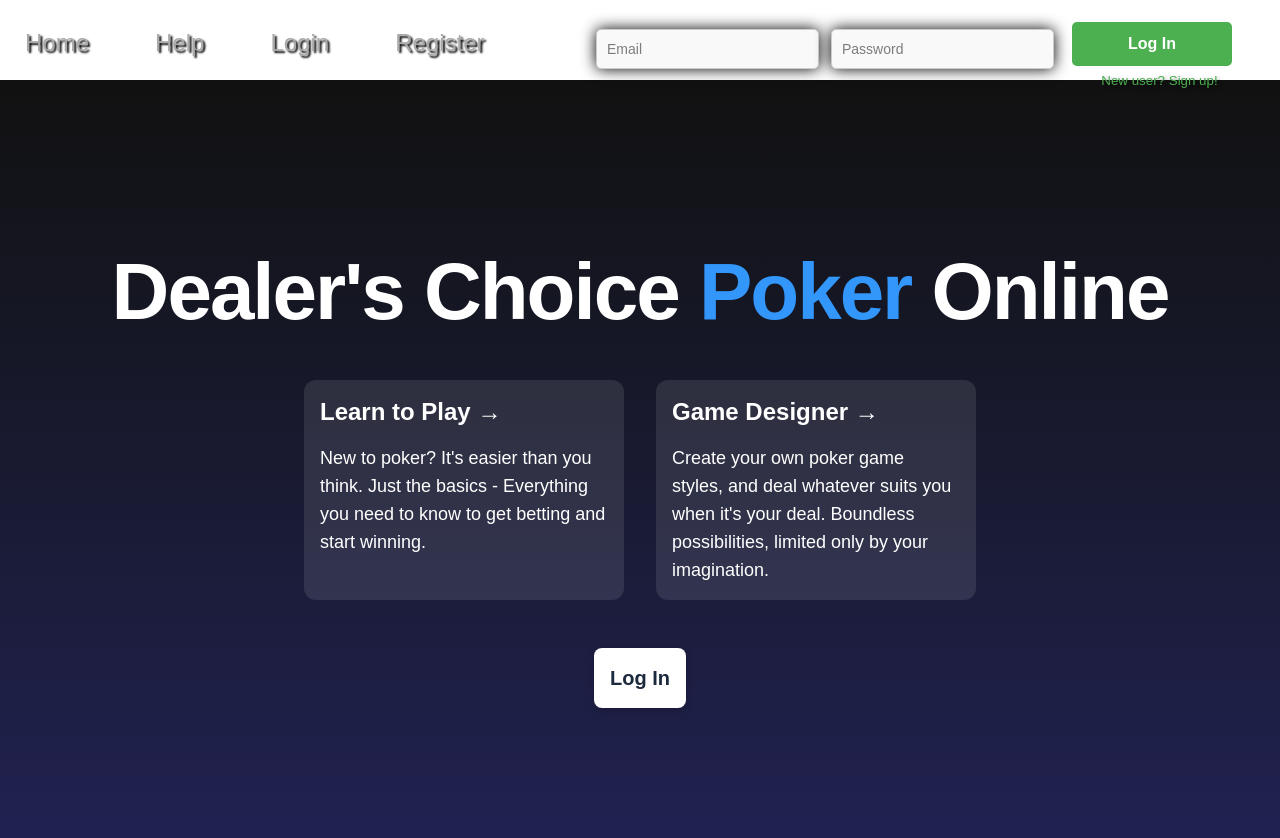
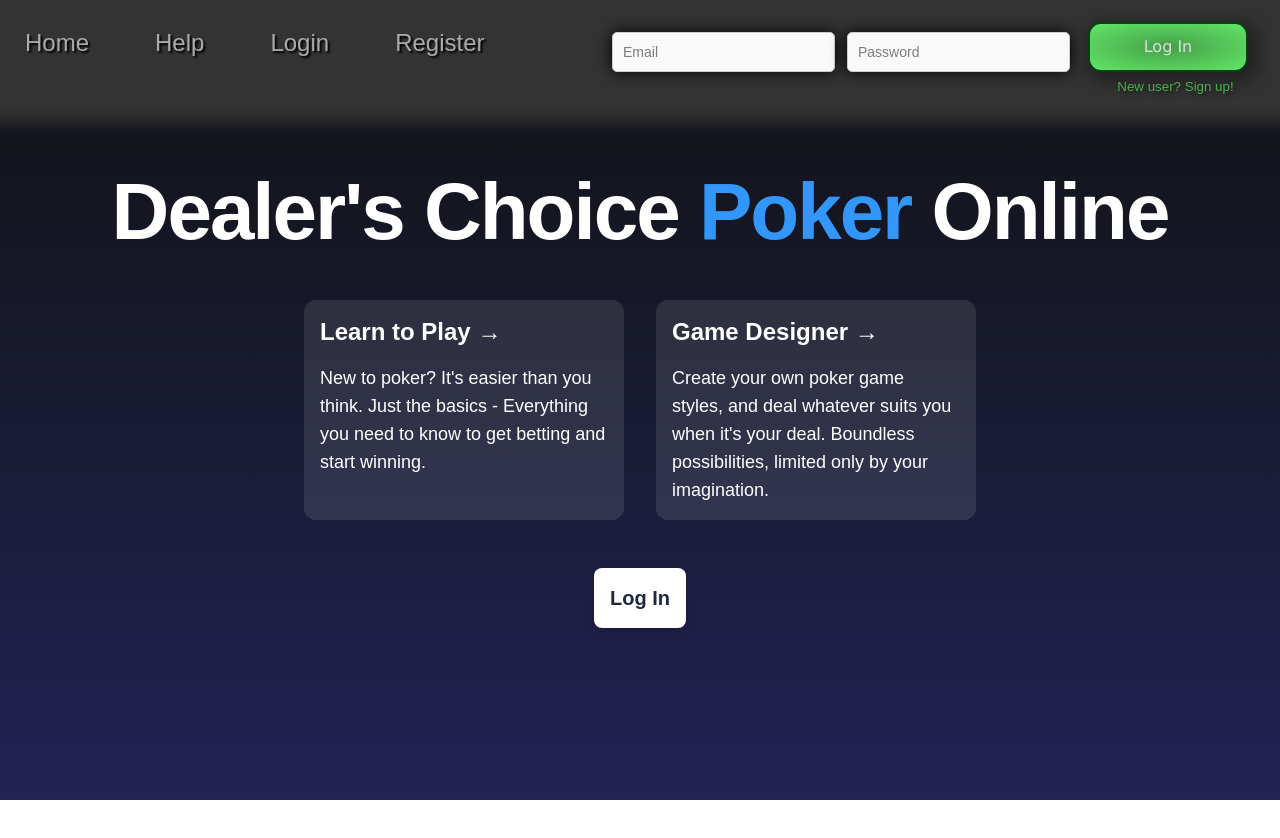
Before and after one commit to tastyhamsandwich/dcp-direct, a Next.js app: page / in a window 1280 px wide. Shown: the top 838 px of the page. After the commit the page ends 800 px from the top, so only its background shows below. Built offline with nearby package versions, Linux system fonts and the light colour scheme; no server answers.

Commit message:
Updates to styling and layout

```diff
--- a/src/app/dashboard/layout.tsx
+++ b/src/app/dashboard/layout.tsx
@@ -57,7 +57,7 @@ export default function DashboardLayout({
             {/* Sidebar */}
             <div className="w-64 bg-[#333] text-white shadow-xl">
                 {/* Profile Section */}
-                <div className="p-6 pt-10 border-b border-gray-700">
+                <div className="p-6 pt-10 mt-20 border-b border-gray-700">
                     <div className="flex flex-col items-center">
                         <div
                             className="relative w-32 h-32 mb-4 cursor-pointer group"
--- a/src/app/layout.tsx
+++ b/src/app/layout.tsx
@@ -1,10 +1,10 @@
 import type { Metadata } from "next";
 import NavBar from '@comps/nav/NavBar';
-//import { Geist, Geist_Mono } from "next/font/google";
+import { Geist, Geist_Mono } from "next/font/google";
 import "./globals.css";
 import { AuthProvider } from '@contexts/authContext';
 
-/*const geistSans = Geist({
+const geistSans = Geist({
   variable: "--font-geist-sans",
   subsets: ["latin"],
 });
@@ -12,13 +12,13 @@ import { AuthProvider } from '@contexts/authContext';
 const geistMono = Geist_Mono({
   variable: "--font-geist-mono",
   subsets: ["latin"],
-});*/
+});
 
 export const metadata: Metadata = {
   title: "DCP Direct",
-  description: "Digital Card Poker - Direct Play",
+  description: "Dealer's Choice Poker",
 };
-//className={`${geistSans.variable} ${geistMono.variable} antialiased`}
+
 export default function RootLayout({
   children,
 }: Readonly<{
@@ -26,9 +26,7 @@ export default function RootLayout({
 }>) {
   return (
     <html lang="en">
-      <body
-
-      >
+      <body className={`${geistSans.variable} ${geistMono.variable} antialiased`}>
         <AuthProvider>
           <NavBar />
           {children}
--- a/src/components/nav/NavBar.tsx
+++ b/src/components/nav/NavBar.tsx
@@ -1,12 +1,12 @@
 import React from 'react'
 import NavLinks from './NavLinks';
 import NavRight from './NavRight';
-import '@app/styles.module.css';
+import './navstyles.css';
 
 const NavBar = () => {
 
   return (
-    <div className="navbar-container">
+    <div className="container-container">
       <div className="left-container">
         <NavLinks/>
       </div>
--- a/src/components/nav/NavRight.tsx
+++ b/src/components/nav/NavRight.tsx
@@ -3,6 +3,7 @@
 import React, { useEffect, useState } from 'react';
 import NavProfile from './NavProfile';
 import NavLogin from './NavLogin';
+import './navstyles.css';
 import { usePathname, useRouter } from 'next/navigation';
 import { useAuth } from '@contexts/authContext';
 
@@ -25,7 +26,7 @@ export default function NavRight() {
   }
 
   return (
-    <div className="nav-right pt-3 pr-8 pb-2">
+    <div className="nav-right pt-3 pb-2">
       {loading ? (
         <div className="loading-indicator flex items-center bg-[#333] p-3 rounded-lg shadow-md">
           <div className="animate-spin h-4 w-4 border-2 border-[#4caf50] border-t-transparent rounded-full mr-2"></div>
--- a/src/components/nav/navstyles.css
+++ b/src/components/nav/navstyles.css
@@ -28,13 +28,27 @@
 
 .container-container {
     display: flex;
-    position: sticky;
+    justify-content: space-between;
+      align-items: center;
     width: 100%;
     position: fixed;
     top: 0;
     left: 0;
     background-color: #333;
-    box-shadow: rgba(100,100,100,0.4) 0px 0px 15px 1rem;
+    box-shadow: #333 0px 0px 15px 1rem;
+      padding: 0 1rem;
+      margin-bottom: 30px;
+    }
+
+    .right-container {
+      margin-left: auto;
+      display: flex;
+      align-items: center;
+    }
+
+    .left-container {
+      display: flex;
+      align-items: center;
 }
 
 .button-signup-container {
--- a/src/components/tools/AvatarUpload.tsx
+++ b/src/components/tools/AvatarUpload.tsx
@@ -115,7 +115,11 @@ export default function AvatarUpload() {
             )}
 
             {selectedFile && (
-                <ImageCropper />
+                <ImageCropper
+                  file={selectedFile}
+                  onCropComplete={handleCropComplete}
+                  onCancel={handleCancelCrop}
+                />
             )}
         </>
     );
--- a/src/components/tools/ImageCropper.tsx
+++ b/src/components/tools/ImageCropper.tsx
@@ -13,10 +13,10 @@ interface ImageCropperProps {
   onCancel: () => void;
 }
 
-export default function ImageCropper() {
+const ImageCropper: React.FC<ImageCropperProps> = ({ file, onCropComplete, onCancel }) => {
   const [imgSrc, setImgSrc] = useState<string>('');
   const [error, setError] = useState('');
-    //const imgRef = useRef<HTMLImageElement>(null);
+  const imgRef = useRef<HTMLImageElement>(null);
   const [crop, setCrop] = useState<Crop>({
     unit: '%',
     width: 100,
@@ -129,7 +129,7 @@ export default function ImageCropper() {
     });
   };
 
-    /*
+
   const handleCropComplete = async () => {
     if (!imgRef.current || !crop.width || !crop.height) return;
 
@@ -139,7 +139,7 @@ export default function ImageCropper() {
     } catch (error) {
       console.error('Error cropping image:', error);
     }
-    };*/
+  };
 
   if (!imgSrc) {
     return <div>Loading...</div>;
@@ -181,9 +181,6 @@ export default function ImageCropper() {
           </ReactCrop>
         </div>
       )}
-              </>
-            );
-            {/*
       <div className="flex justify-end gap-2">
         <button
           onClick={onCancel}
@@ -198,7 +195,8 @@ export default function ImageCropper() {
           Apply
         </button>
       </div>
-          </div>
-      </div>
-    );*/}
+    </>
+  );
 }
+
+export default ImageCropper;
```
Also changed, not shown: src/app/styles.module.css (+4 -4 lines), src/app/dashboard/dashboard.module.css (added), src/app/dashboard/dashboard.styles.css (deleted). Lines whose indentation alone changed are shown as unchanged.
